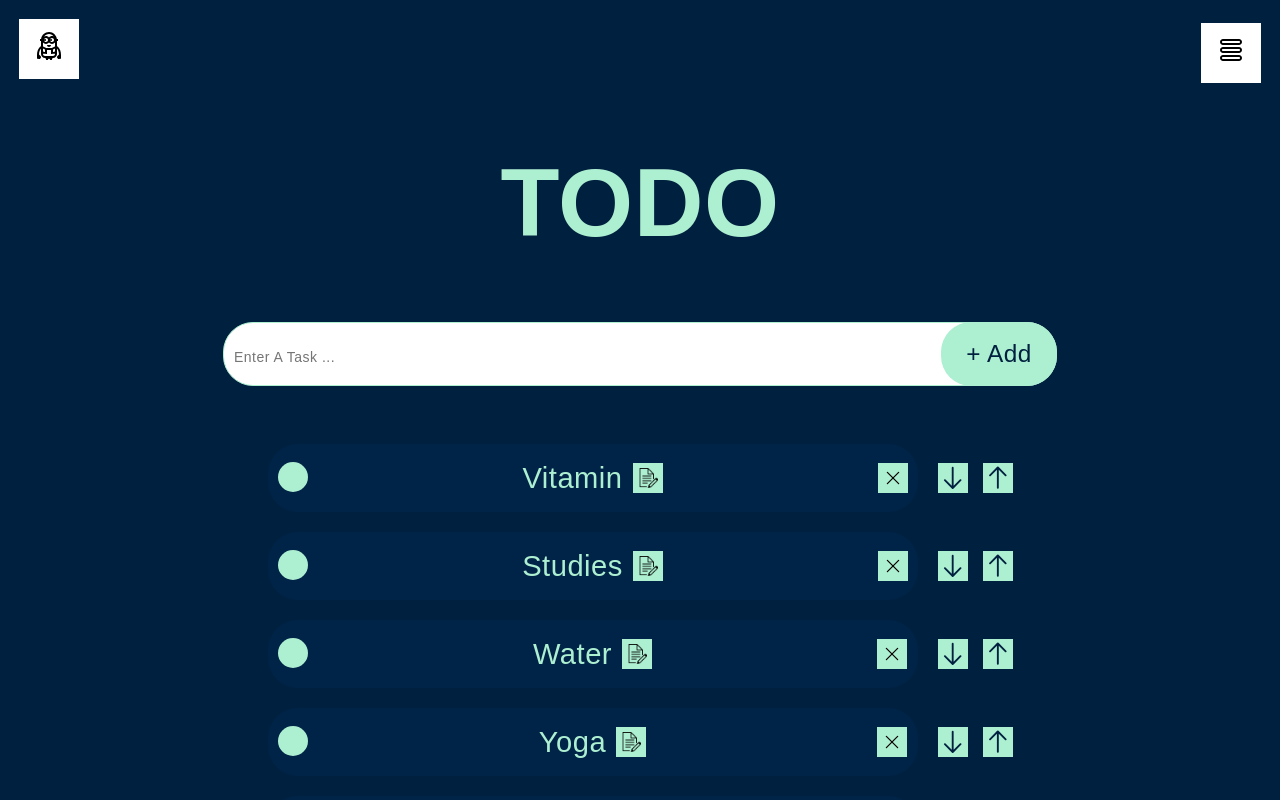
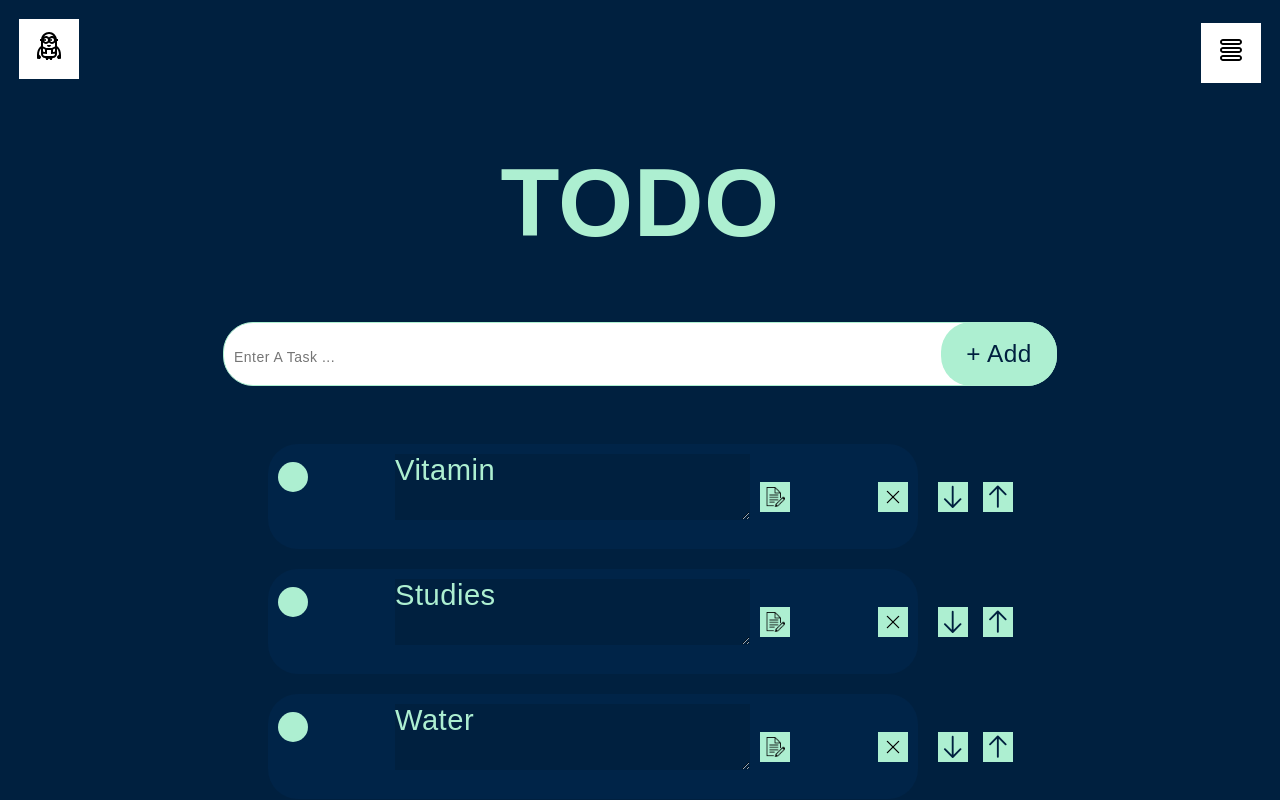
Before and after one commit to MarinaGromova/todo, a React (Vite) app: page / in a window 1280 px wide. Shown: the top 800 px of the page. Built offline with nearby package versions, Linux system fonts and the light colour scheme.

Commit message:
11 focus на input при нажатие на button

```diff
--- a/src/components/screens/newTodo/NewTodo.module.scss
+++ b/src/components/screens/newTodo/NewTodo.module.scss
@@ -15,17 +15,21 @@
 }
 
 .p {
-	border: 0;
+	background-color: variables.$accent-dark;
+	color: variables.$accent-light;
 	margin-left: 30px;
 	font-size: variables.$fst;
 	word-break: break-all;
 	text-transform: capitalize;
-	color: variables.$accent-light;
-	background: transparent;
+	border: 0;
 	@media (max-width: 768px) {
 		color: variables.$accent-light;
 	}
 }
+
+// textarea:focus {
+// 	border: 1px solid #fff;
+// }
 
 .checkbox {
 	display: none;
--- a/src/components/screens/newTodo/NewTodo.tsx
+++ b/src/components/screens/newTodo/NewTodo.tsx
@@ -1,4 +1,4 @@
-import { useState } from 'react'
+import { useRef } from 'react'
 import { Arrow } from '../../ui/button/arrow/Arrow'
 import { TaskType } from '../newTodos/NewTodos'
 import styles from './NewTodo.module.scss'
@@ -10,7 +10,8 @@ interface NewTodoProps {
 }
 
 export const NewTodo = ({ t, tasks, setTasks }: NewTodoProps) => {
-	const [isInput, setInput] = useState(false)
+	// const [isInput, setInput] = useState(false)
+	const inputRef = useRef(null)
 	const changeId = (updateTack: any) => {
 		for (let i = 0; i < updateTack.length; i++) {
 			updateTack[i].id = i
@@ -37,6 +38,13 @@ export const NewTodo = ({ t, tasks, setTasks }: NewTodoProps) => {
 		)
 	}
 
+	const handleButtonClick = () => {
+		console.log(inputRef.current)
+		if (inputRef.current && !inputRef.current.matches(':focus')) {
+			inputRef.current.focus()
+		}
+	}
+
 	return (
 		<>
 			<div className={styles.wrapper}>
@@ -52,27 +60,16 @@ export const NewTodo = ({ t, tasks, setTasks }: NewTodoProps) => {
 				</label>
 
 				<div className={styles.wrap}>
-					{isInput ? (
-						<label>
-							<input
-								className={styles.p}
-								type='text'
-								value={t.task}
-								onChange={changeTask}
-								name='name'
-							/>
-						</label>
-					) : (
-						<>
-							<span className={styles.p}>{t.task}</span>
-						</>
-					)}
-					<button
-						className={
-							!isInput ? styles.button : styles.button + ' ' + styles.buttons
-						}
-						onClick={() => setInput(!isInput)}
-					>
+					<label>
+						<textarea
+							ref={inputRef}
+							className={styles.p}
+							value={t.task}
+							onChange={changeTask}
+							name='task'
+						></textarea>
+					</label>
+					<button onClick={handleButtonClick} className={styles.button}>
 						<img className={styles.img} src='/main/pen.png' />
 					</button>
 				</div>
--- a/src/components/screens/newTodos/Constants.tsx
+++ b/src/components/screens/newTodos/Constants.tsx
@@ -1,7 +1,11 @@
 // import { v1 } from 'uuid'
 
 export let data = [
-	{ id: 0, task: 'Vitamin', isDone: false },
+	{
+		id: 0,
+		task: 'Vitamin',
+		isDone: false,
+	},
 	{ id: 1, task: 'Studies', isDone: false },
 	{ id: 2, task: 'Water', isDone: false },
 	{ id: 3, task: 'Yoga', isDone: false },
```
